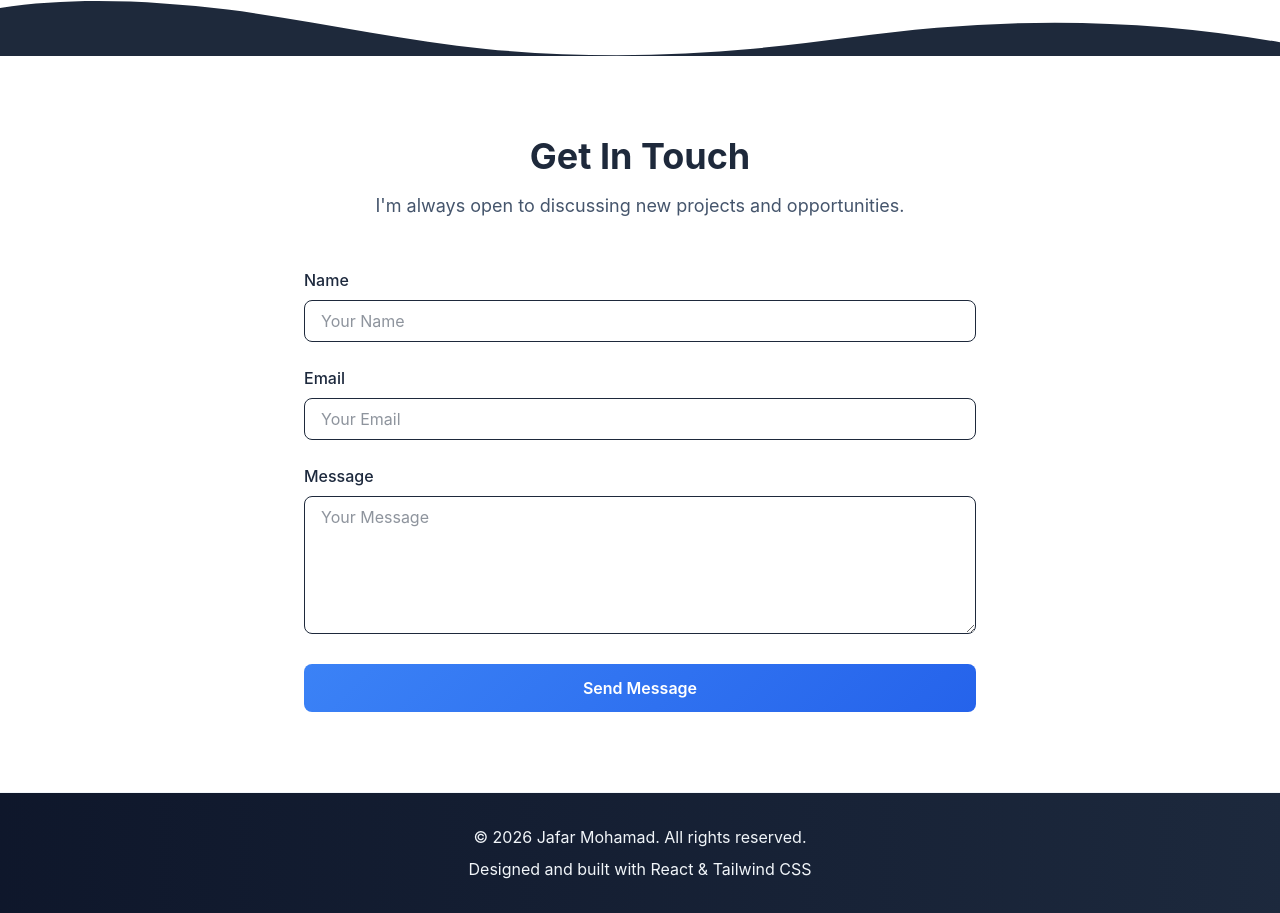
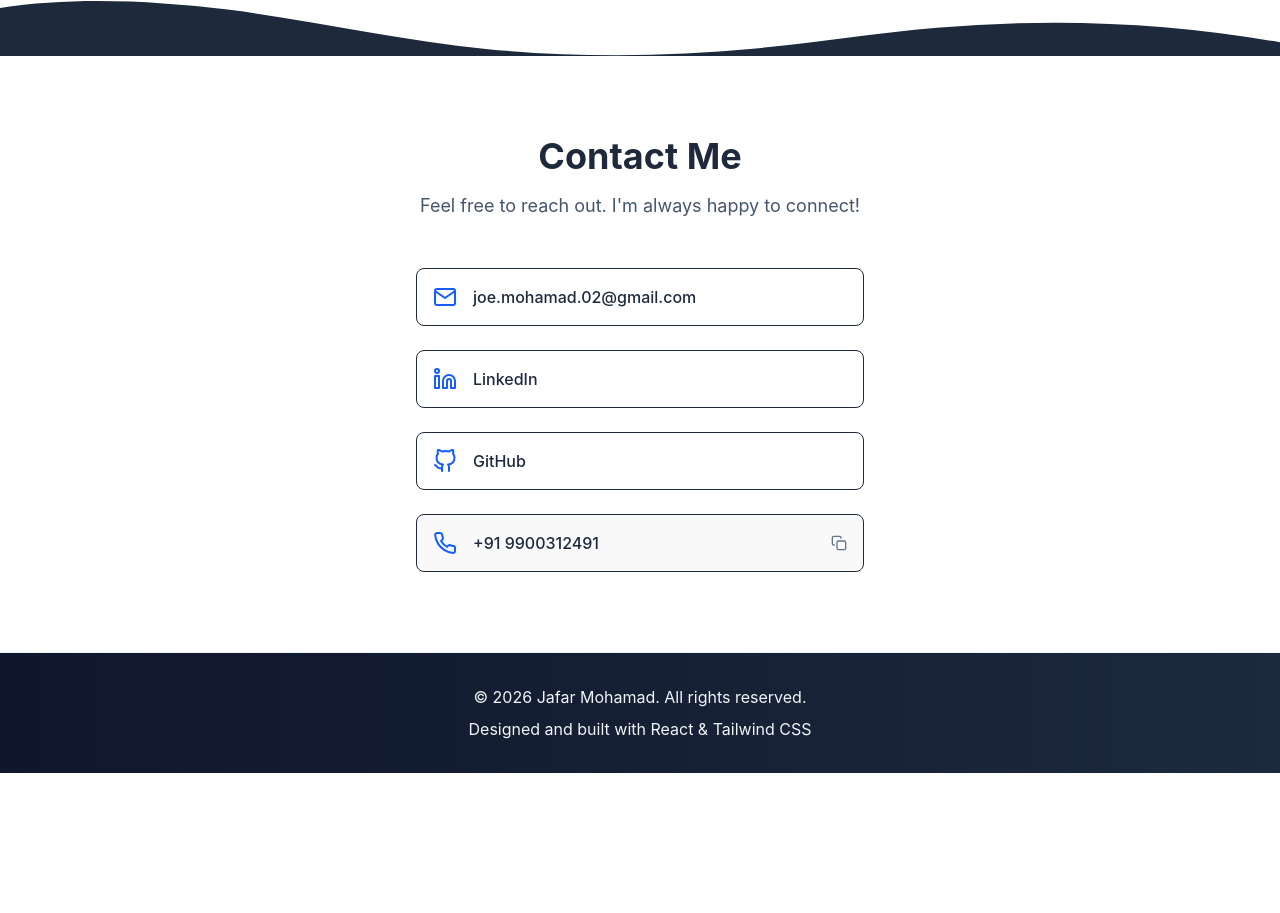
Before and after one commit to rafa02-bin/portfolio_website, a React (Vite) app: page / in a window 1280 px wide. Shown: the part 2965-3878 px from the top of the page. After the commit the page ends 3738 px from the top, so only its background shows below. Built offline with nearby package versions, Linux system fonts and the light colour scheme.

Commit message:
feat: replace contact form with contact info

```diff
--- a/src/components/Contact.jsx
+++ b/src/components/Contact.jsx
@@ -1,81 +1,71 @@
 import { useState } from 'react';
+import { FiMail, FiLinkedin, FiGithub, FiPhone, FiCopy } from 'react-icons/fi';
 
 export default function Contact() {
-  const [formData, setFormData] = useState({
-    name: '',
-    email: '',
-    message: '',
-  });
-
   const [notification, setNotification] = useState('');
 
-  const handleChange = (e) => {
-    setFormData({ ...formData, [e.target.name]: e.target.value });
+  const copyToClipboard = (text) => {
+    navigator.clipboard.writeText(text).then(() => {
+      setNotification('Phone number copied to clipboard!');
+      setTimeout(() => setNotification(''), 3000);
+    });
   };
 
-  const handleSubmit = (e) => {
-    e.preventDefault();
-    const { name, email, message } = formData;
-    const mailtoLink = `mailto:jafar.mohamad@example.com?subject=Contact from ${name}&body=${message}%0D%0A%0D%0AFrom:%20${name}%0D%0AEmail:%20${email}`;
-    window.location.href = mailtoLink;
-    setNotification('Your message has been sent!');
-    setTimeout(() => setNotification(''), 3000);
-    setFormData({ name: '', email: '', message: '' });
-  };
+  const contactInfo = [
+    {
+      icon: <FiMail />,
+      text: 'joe.mohamad.02@gmail.com',
+      action: 'mailto:joe.mohamad.02@gmail.com',
+    },
+    {
+      icon: <FiLinkedin />,
+      text: 'LinkedIn',
+      action: 'https://www.linkedin.com/in/jafar-mohamad-7922a53a4/',
+    },
+    {
+      icon: <FiGithub />,
+      text: 'GitHub',
+      action: 'https://github.com/rafa02-bin',
+    },
+    {
+      icon: <FiPhone />,
+      text: '+91 9900312491',
+      action: () => copyToClipboard('+91 9900312491'),
+    },
+  ];
 
   return (
     <section id="contact" className="py-20 px-4 bg-gradient-to-br from-white to-pastel-blue">
-      <div className="max-w-2xl mx-auto">
-        <h2 className="section-title text-center mb-4">Get In Touch</h2>
-        <p className="text-center text-slate-600 mb-12 text-lg">I'm always open to discussing new projects and opportunities.</p>
+      <div className="max-w-2xl mx-auto text-center">
+        <h2 className="section-title mb-4">Contact Me</h2>
+        <p className="text-slate-600 mb-12 text-lg">Feel free to reach out. I'm always happy to connect!</p>
 
-        <form onSubmit={handleSubmit} className="space-y-6">
-          <div>
-            <label htmlFor="name" className="block text-slate-800 font-medium mb-2">Name</label>
-            <input
-              type="text"
-              id="name"
-              name="name"
-              value={formData.name}
-              onChange={handleChange}
-              required
-              className="w-full px-4 py-2 border border-pastel-purple rounded-lg focus:ring-2 focus:ring-blue-400 focus:border-blue-400 transition"
-              placeholder="Your Name"
-            />
-          </div>
-          <div>
-            <label htmlFor="email" className="block text-slate-800 font-medium mb-2">Email</label>
-            <input
-              type="email"
-              id="email"
-              name="email"
-              value={formData.email}
-              onChange={handleChange}
-              required
-              className="w-full px-4 py-2 border border-pastel-purple rounded-lg focus:ring-2 focus:ring-blue-400 focus:border-blue-400 transition"
-              placeholder="Your Email"
-            />
-          </div>
-          <div>
-            <label htmlFor="message" className="block text-slate-800 font-medium mb-2">Message</label>
-            <textarea
-              id="message"
-              name="message"
-              value={formData.message}
-              onChange={handleChange}
-              required
-              rows="5"
-              className="w-full px-4 py-2 border border-pastel-purple rounded-lg focus:ring-2 focus:ring-blue-400 focus:border-blue-400 transition"
-              placeholder="Your Message"
-            ></textarea>
-          </div>
-          <button
-            type="submit"
-            className="w-full btn-neon py-3"
-          >
-            Send Message
-          </button>
-        </form>
+        <div className="space-y-6">
+          {contactInfo.map((item, index) => (
+            <div key={index} className="flex items-center justify-center">
+              {typeof item.action === 'string' ? (
+                <a
+                  href={item.action}
+                  target="_blank"
+                  rel="noopener noreferrer"
+                  className="flex items-center gap-4 p-4 rounded-lg bg-white border border-pastel-purple hover:bg-pastel-blue transition-colors duration-300 w-full max-w-md"
+                >
+                  <span className="text-blue-600 text-2xl">{item.icon}</span>
+                  <span className="text-slate-800 font-medium">{item.text}</span>
+                </a>
+              ) : (
+                <button
+                  onClick={item.action}
+                  className="flex items-center gap-4 p-4 rounded-lg bg-white border border-pastel-purple hover:bg-pastel-blue transition-colors duration-300 w-full max-w-md"
+                >
+                  <span className="text-blue-600 text-2xl">{item.icon}</span>
+                  <span className="text-slate-800 font-medium">{item.text}</span>
+                  <span className="text-slate-500 ml-auto"><FiCopy /></span>
+                </button>
+              )}
+            </div>
+          ))}
+        </div>
 
         {notification && (
           <div className="fixed bottom-4 right-4 bg-gradient-to-r from-pastel-pink to-pastel-purple text-slate-900 px-6 py-3 rounded font-semibold neon-glow">
```
Also changed, not shown: package.json (+5 -5 lines), 1 other file (tests, documents, lock files or other folders).
